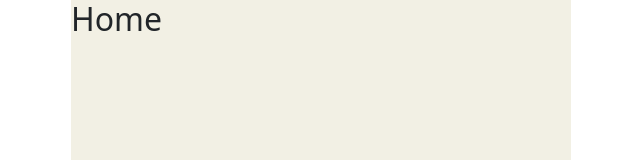
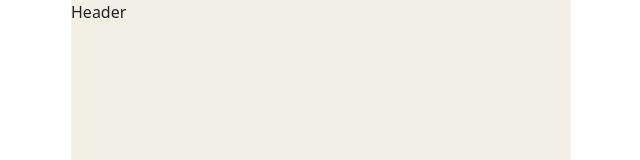
Before and after one commit to adarshtiwari1998/clubhouse-web-app, a React (Create React App) app: page /home in a window 1280 px wide. Shown: the top 160 px of the page, without its empty margins (319-959 px from the left). Built offline with nearby package versions, Linux system fonts and the light colour scheme.

Commit message:
pages-> home pages added and components-> Header pages added

```diff
--- /dev/null
+++ b/src/Components/Header.js
@@ -0,0 +1,13 @@
+import React from "react";
+import style from "../style/header.module.css";
+import {Link} from "react-router-dom";
+
+function Header() {
+    return (
+        <div>
+            Header
+        </div>
+    )
+}
+
+export default Header;
--- a/src/pages/Home.js
+++ b/src/pages/Home.js
@@ -1,9 +1,10 @@
-import React from 'react'
+import React from "react";
+import Header from "../Components/Header";
 
 function Home() {
     return (
         <div>
-         <h2>Home</h2>
+         <Header />
         </div>
     )
 }
```
Also changed, not shown: src/style/header.module.css (added).
